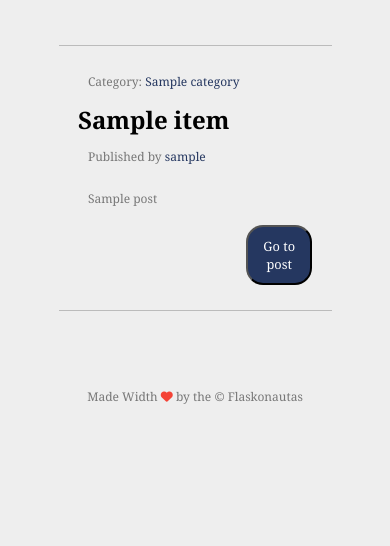
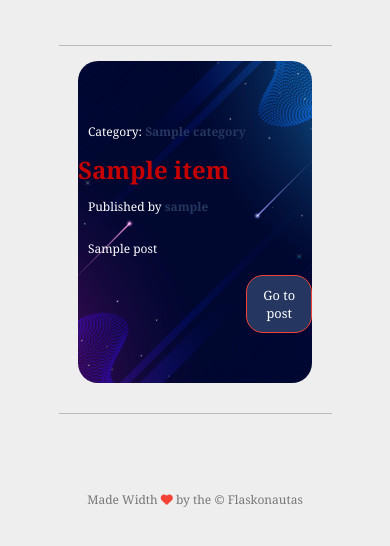
Before and after one commit to TarabayIvan/tp-introds-flaskonautas, a Flask app: page /latest_posts in a window 390 px wide. Shown: the part 249-795 px from the top of the page. Run offline with Flask 3, Linux system fonts and the light colour scheme; a database or web service that is not in the repository returns one stand-in record (values such as "Sample title"); data that the repository does not hold is empty.

Commit message:
Revert "arreglado last_post"
This reverts commit afc5638948b3de2385b03e024f8404699f615ea5.

```diff
--- a/Client/static/css/style.css
+++ b/Client/static/css/style.css
@@ -869,7 +869,7 @@ footer h4 {
 
 /* Latest posts */
 
-.last-post-container{
+.post-container{
     height: auto;
     width: 60%;
     margin-left: 20%;
@@ -884,7 +884,7 @@ footer h4 {
     width: 70%;
     }
 
-.last-btn-go-to{
+.btn-go-to{
     color: white;
     border-radius: 17px;
     cursor: pointer;
@@ -894,7 +894,7 @@ footer h4 {
     margin-top: 5px;
 }
 
-.last-btn-go-to:hover{
+.btn-go-to:hover{
     background-color: #f44336;
     color: #253760;
 }
@@ -904,7 +904,7 @@ footer h4 {
         .btn{
             font-size: 1rem;
         }
-        .last-btn-go-to{
+        .btn-go-to{
             margin-left: 28rem;
             font-size: 0.8rem;
         }
@@ -912,7 +912,7 @@ footer h4 {
     }
 
     @media (max-width: 600px) {
-        .last-btn-go-to{
+        .btn-go-to{
             margin-left: 15rem;
             font-size: 0.8rem;
         }
--- a/Client/templates/latest_posts.html
+++ b/Client/templates/latest_posts.html
@@ -16,13 +16,13 @@
     <div class="divisor"></div>
 
     {% for post in posts %}
-    <div class="last-post-container">
+    <div class="post-container">
       <p>Category: <span style="color: #253760;">{{post['category']}}</span></p>
       <h2>{{post['title']}}</h2>
       <p>Published by <span style="color: #253760">{{post['username']}}</span></p>
       <p>{{post['post']}}</p>
       <a href="/c/{{post['category']}}/post/{{post['id_post']}}">
-        <button class="last-btn-go-to" style="margin-left: 72%;">Go to post</button>
+        <button class="btn-go-to" style="margin-left: 72%;">Go to post</button>
       </a>
     </div>
 
```
